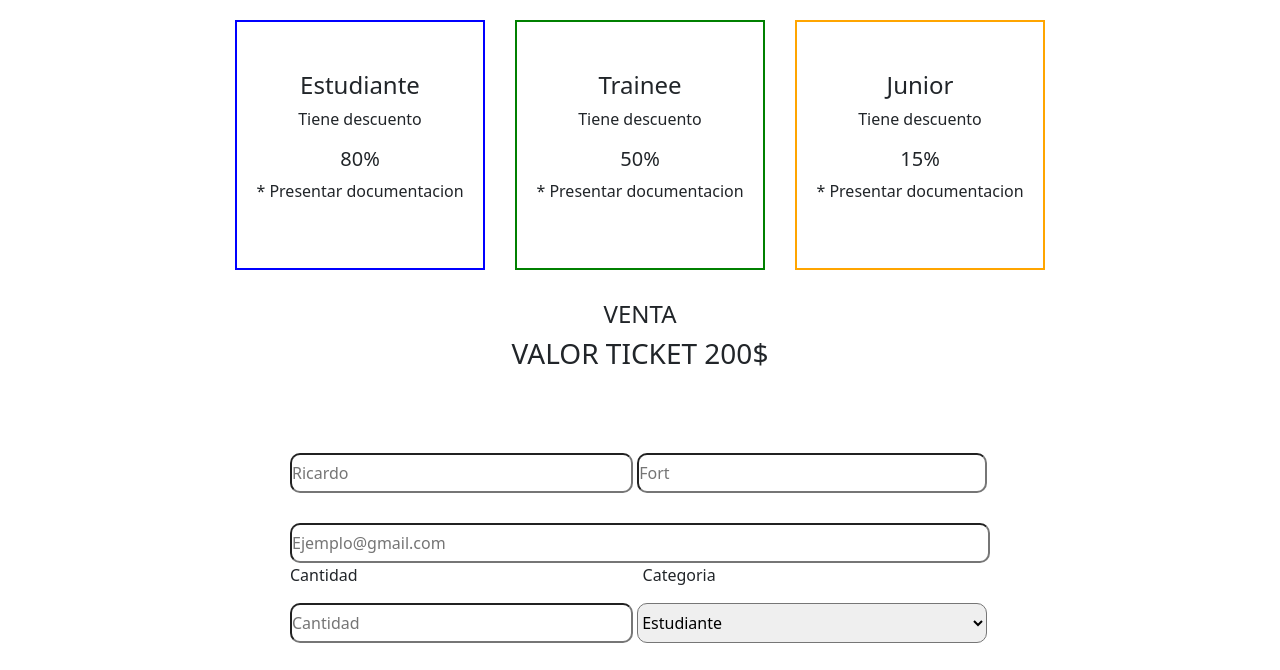
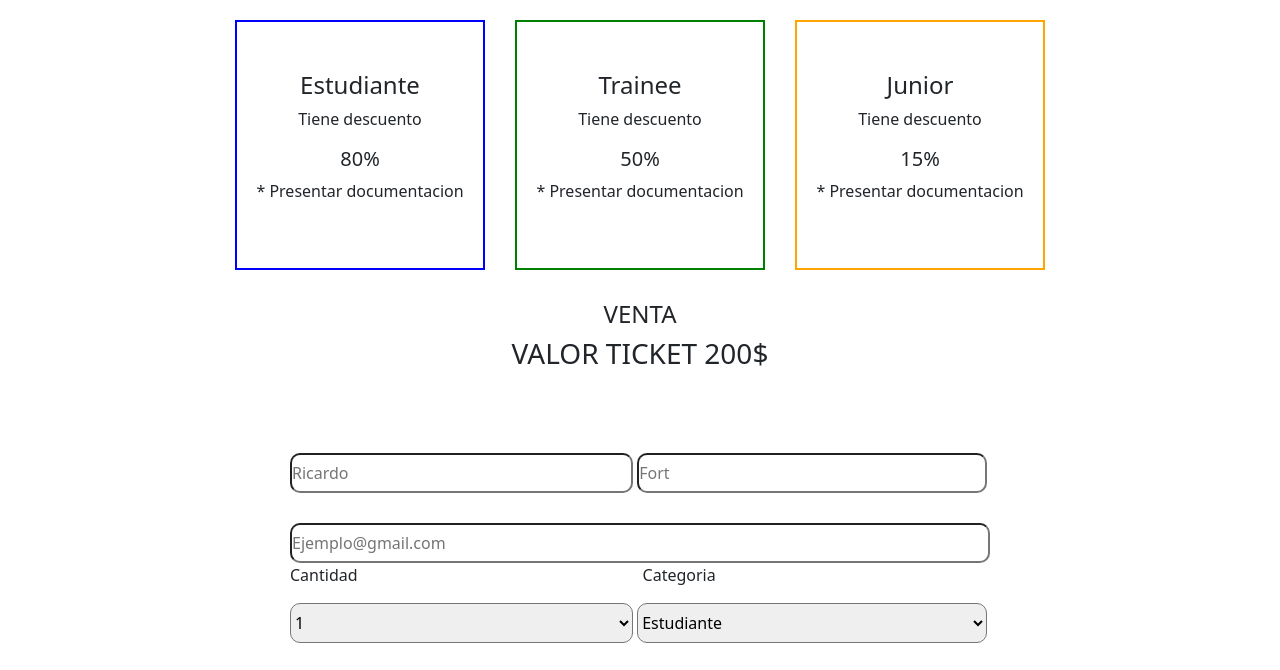
Before and after one commit to LautaroGutierrezR/Integrador-codo-a-codo, a plain HTML site: page Tickets.html in a window 1280 px wide. Shown: the part 90-760 px from the top of the page. Drawn offline with nearby package versions, Linux system fonts and the light colour scheme.

Commit message:
limite-tickets

```diff
--- a/Tickets.html
+++ b/Tickets.html
@@ -76,9 +76,15 @@
     <p class="cosita1">Categoria</p>
 </div>
 <div class="items4">
-    <label for="Nombre:" class="conteiner-cantidad" >
 
-        <input  type="number" name="Cantidad" id="Cantidad" required placeholder="Cantidad" class="item-cantidad" >
+        <label  class="conteiner-cantidad" for="descuento">
+            <select class="item-cantidad" name="" id="Cantidad">
+                <option value="1"> 1</option>
+                <option value="2"> 2</option>
+                <option value="3"> 3</option>
+                <option value="4">4</option>
+            </select>
+
      </label>
 
   <label  class="conteiner-descuento" for="descuento">
```
